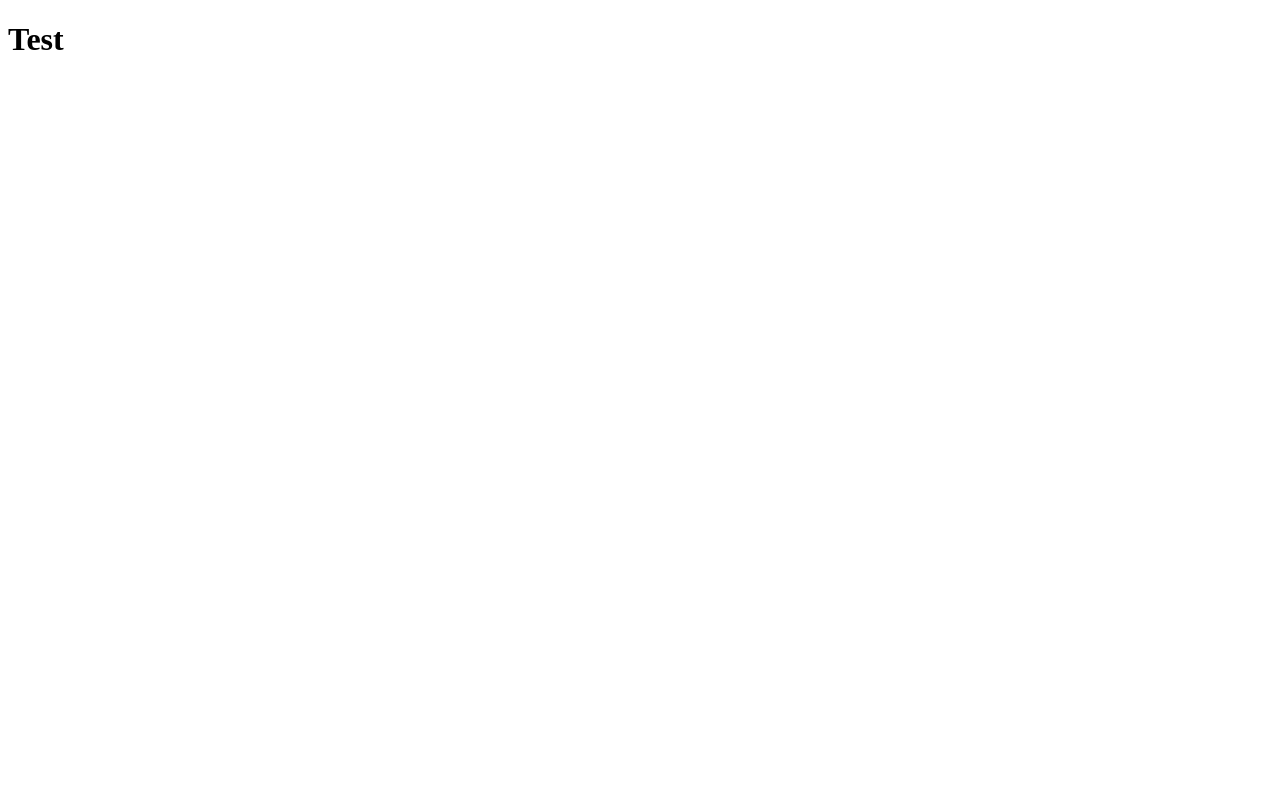
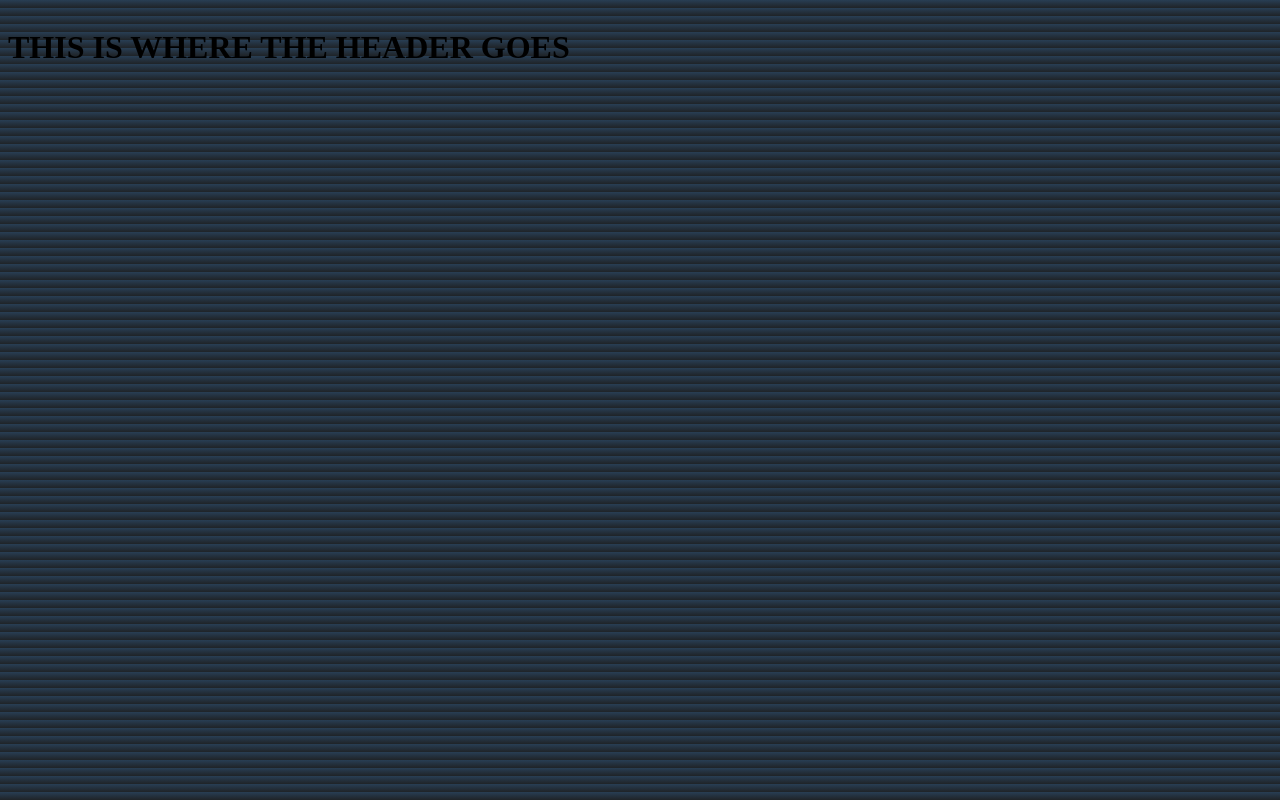
Before and after one commit to chrisdalloul/chrisdalloul.github.io, a plain HTML site: page index.html in a window 1280 px wide. Drawn offline with Linux system fonts and the light colour scheme.

Commit message:
Added linear background

```diff
--- a/index.html
+++ b/index.html
@@ -1,9 +1,20 @@
 <!DOCTYPE html>
 <html>
 <head>
-	<title>chrisdalloul</title>
+	<title>ChrisDalloul</title>
+	<style>
+	body{
+		background: linear-gradient(#283e54, #1f2327);
+	}
+	.header {
+		position: fixed;
+
+	}
+	</style>
 </head>
 <body>
-<h1>Test</h1>
+	<div class="header">
+		<h1>THIS IS WHERE THE HEADER GOES</h1>
+	</div>
 </body>
 </html>
```
